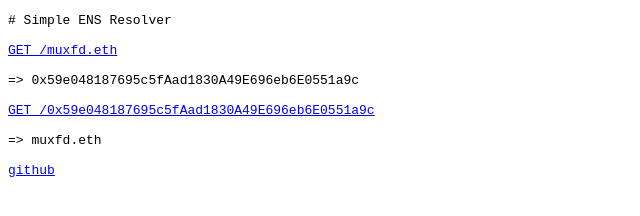
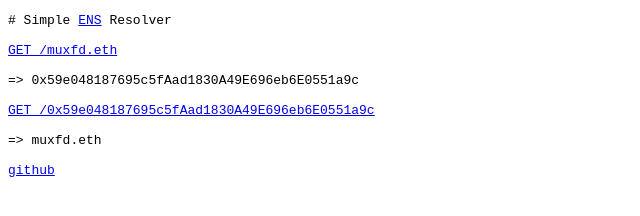
Before and after one commit to muxable/ens-resolver, a website: page index.html in a window 1280 px wide. Shown: the full height of the page, 0-640 px from the left. Drawn offline with Linux system fonts and the light colour scheme.

Commit message:
add link

```diff
--- a/index.html
+++ b/index.html
@@ -7,7 +7,7 @@
     </head>
     <body>
         <pre>
-# Simple ENS Resolver
+# Simple <a href="https://ens.domains/">ENS</a> Resolver
 
 <a href="/muxfd.eth">GET /muxfd.eth</a>
 
```
